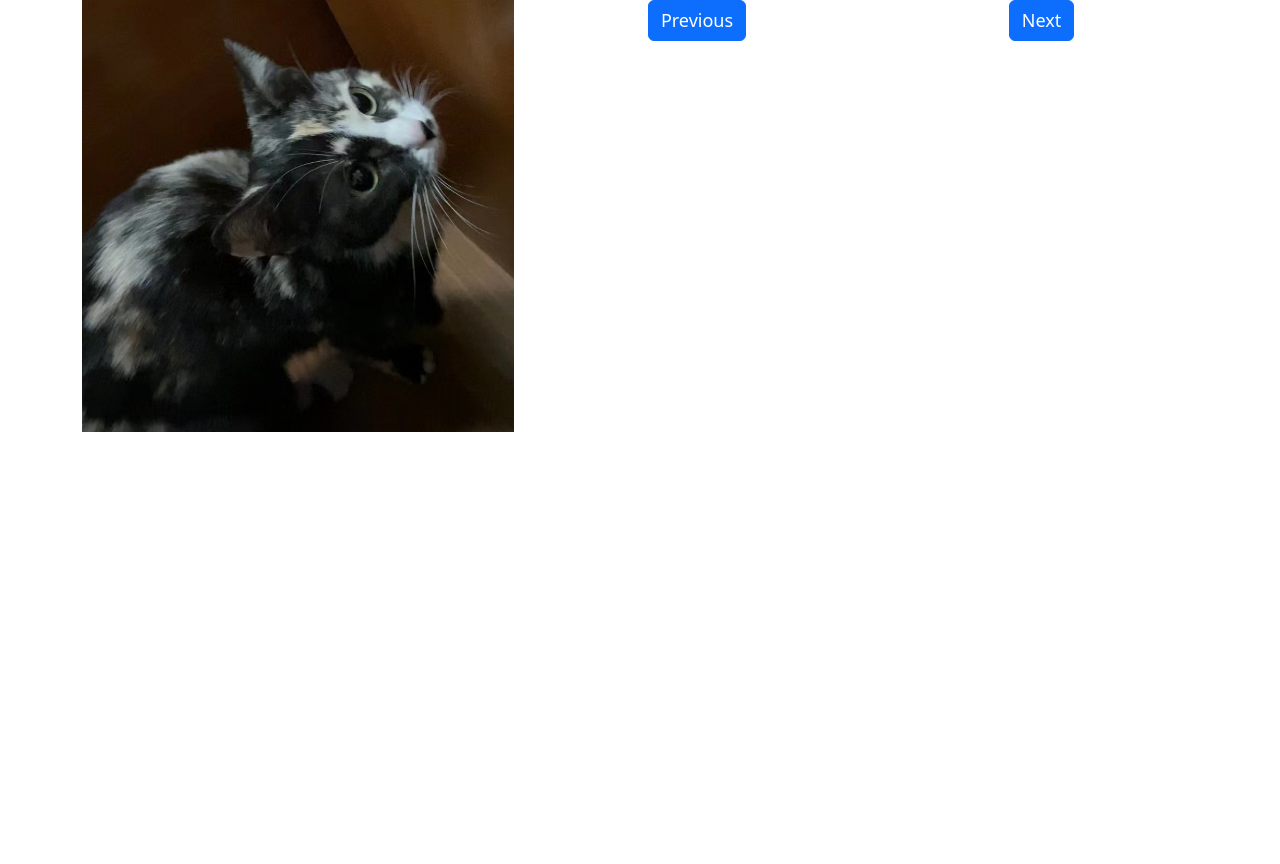
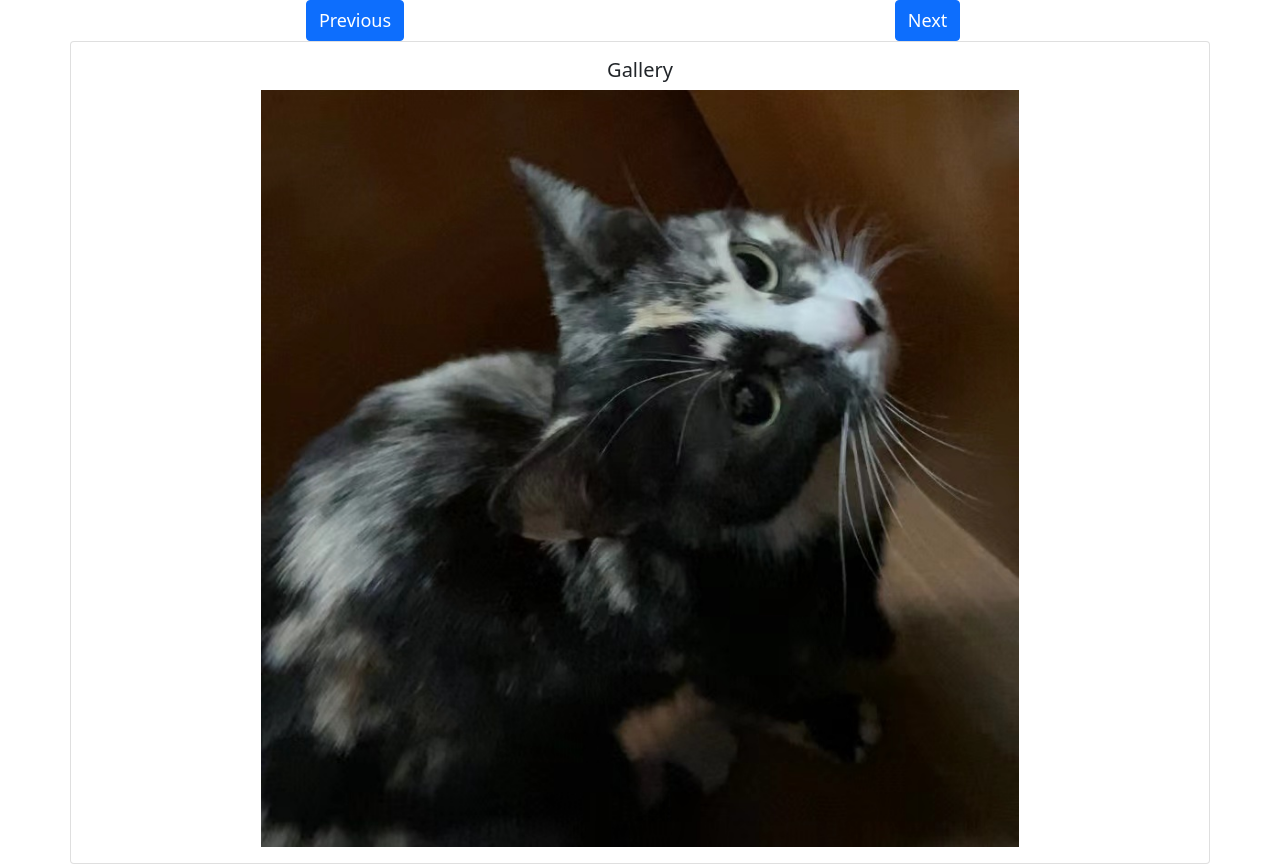
Before and after one commit to LufengChen233/cisc275app, a React (Create React App) app: page / in a window 1280 px wide. Before the commit the page ends 800 px from the top, so only its background shows below. Built offline with nearby package versions, Linux system fonts and the light colour scheme.

Commit message:
Adding the layout

```diff
--- a/package.json
+++ b/package.json
@@ -7,8 +7,9 @@
     "@testing-library/jest-dom": "^5.14.1",
     "@testing-library/react": "^11.2.7",
     "@testing-library/user-event": "^12.8.3",
+    "bootstrap": "^5.1.1",
     "react": "^17.0.2",
-    "react-bootstrap": "^1.6.4",
+    "react-bootstrap": "^2.0.0-rc.0",
     "react-dom": "^17.0.2",
     "react-scripts": "4.0.3",
     "web-vitals": "^1.1.2"
--- a/src/App.css
+++ b/src/App.css
@@ -1,5 +1,6 @@
-.App {
+  .App {
     text-align: center;
+    margin-top: lem;
   }
 
   .App-logo {
--- a/src/App.js
+++ b/src/App.js
@@ -1,13 +1,14 @@
-import 'bootstrap/dist/css/bootstrap.min.css';
-import './App.css';
 import QingQing from '../src/My cat/QingQing.png';
 import q1 from '../src/My cat/q1.jpg';
 import q2 from '../src/My cat/q2.jpg';
 import q3 from '../src/My cat/q3.jpg';
 import q4 from '../src/My cat/q4.jpg';
 import React, { useState } from 'react';
-import { Button } from 'react-bootstrap';
-import { Container,Row,Col } from 'react-bootstrap';
+import 'bootstrap/dist/css/bootstrap.min.css';
+import './App.css';
+import { Container,Row,Button,Col,Card} from 'react-bootstrap';
+
+
 
 
 function App() {
@@ -43,9 +44,16 @@ function App() {
       return (
           <Container className="App">
             <Row>
-              <img src={pic[index]} style={{"maxHeight":"40%","maxWidth":"40%"}} alt="My cat" /> <br/>
               <Col><Button style={{"fontSize":"18px"}} onClick={onClickPrevious}> Previous </Button></Col>
               <Col><Button style={{"margin-left":"5px", "fontSize":"18px"}} onClick={onClickNext}> Next </Button></Col>
+              <Card>
+              <Card.Body>
+                <Card.Title>Gallery</Card.Title>
+                <Card.Text>
+                <div><img src={pic[index]} style={{"maxHeight":"70%","maxWidth":"70%"}} alt="My cat" /> <br/></div>
+                </Card.Text>
+              </Card.Body>
+              </Card>
             </Row>
           </Container>
         );
```
Also changed, not shown: src/components/onClickNext.js (added, +32 -0 lines), src/components/onClickPrevious.js (added, +29 -0 lines), 2 other files (tests, documents, lock files or other folders).
